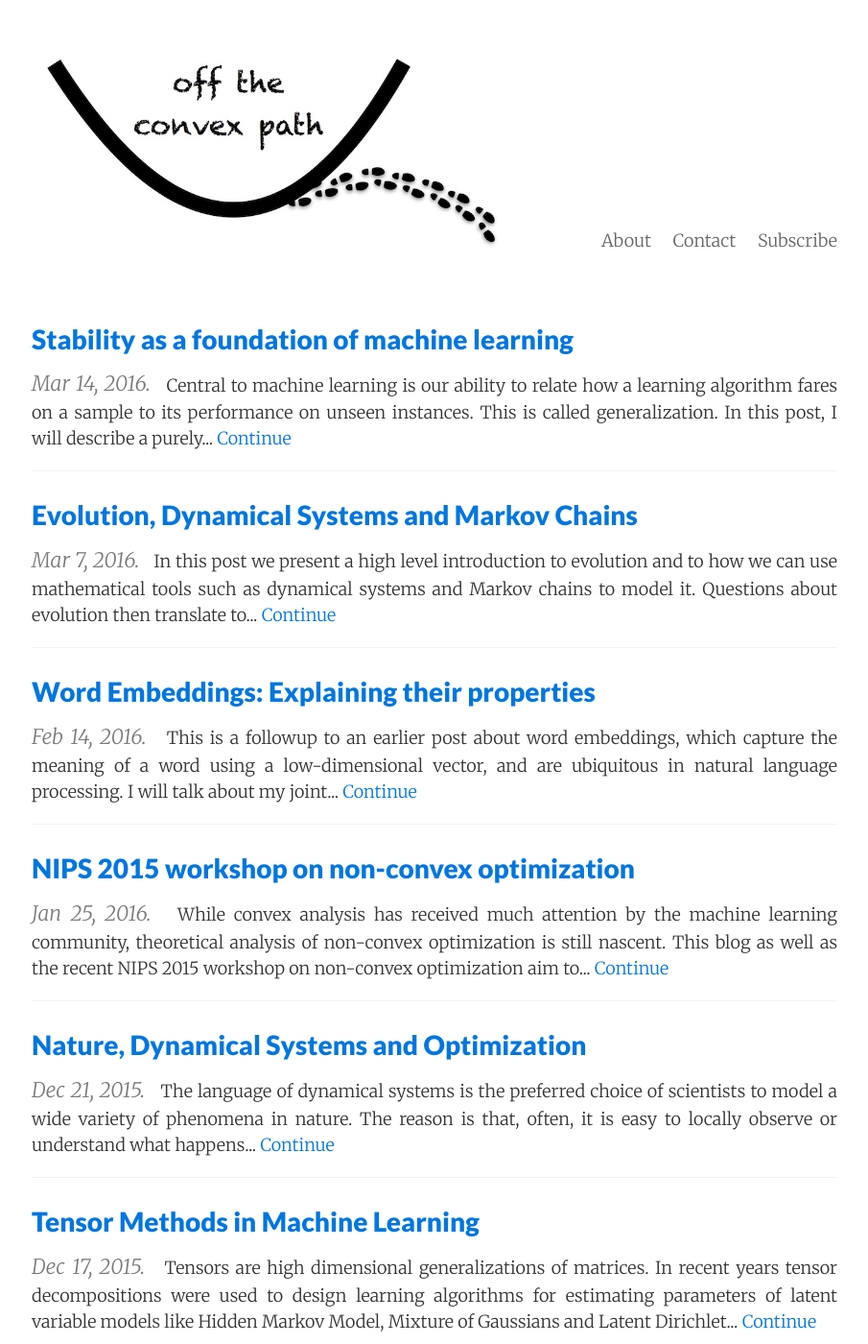
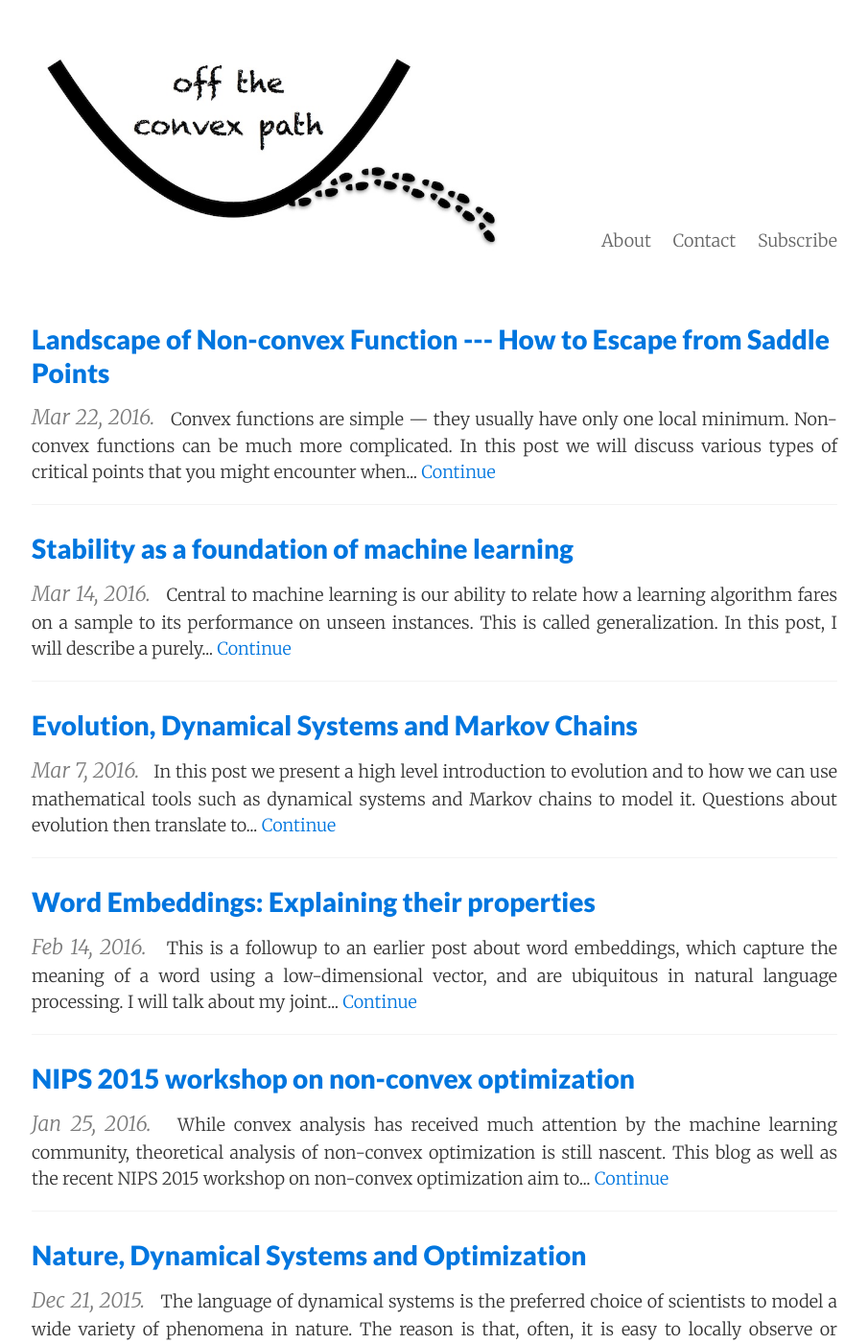
Before and after one commit to offconvex/offconvex.github.io, a Jekyll site: the page built from index.html, in a window 1280 px wide and 1400 px high. Shown: the whole window at 96% size, without its empty margins (187-1092 px from the left). Built offline with Jekyll 4.4.1, drawn with Linux system fonts in a browser that asks for light colours; nearby versions of some CDN libraries; the list of posts is cut into pages by our own code; some of the changed text lies outside the part shown.

Commit message:
Update 2016-03-22-saddlepoints.md

```diff
--- a/_posts/2016-03-22-saddlepoints.md
+++ b/_posts/2016-03-22-saddlepoints.md
@@ -1,10 +1,10 @@
 ---
 layout:     post
 title:      Landscape of Non-convex Function --- How to Escape from Saddle Points
-date:       2015-12-01 9:00:00
+date:       2016-03-22 9:00:00
 summary:    What are saddle points and how to escape them in nonconvex optimization.
 author:     Rong Ge
-visible:    True
+visible:    true
 ---
 
 Convex functions are simple --- they usually have only one local minimum. Non-convex functions can be much more complicated. In this post we will discuss various types of *critical points* that you might encounter when you go *off the convex path*. In particular, we will see in many cases simple heuristics based on gradient descent can lead you to a *local minimum* in polynomial time.
```
